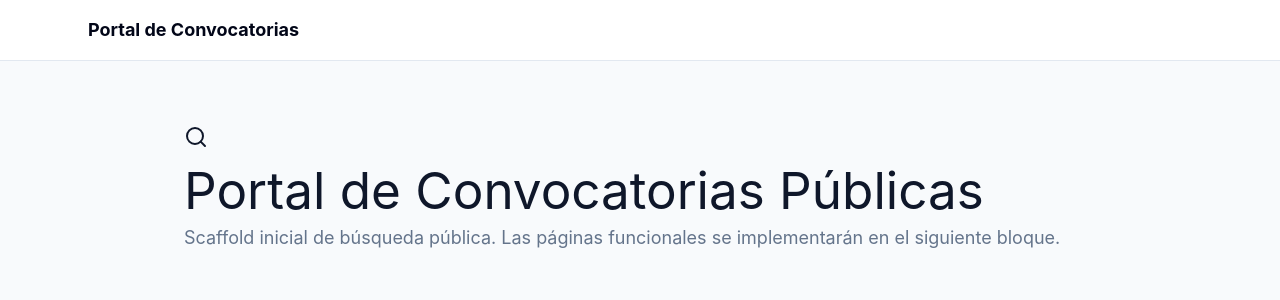
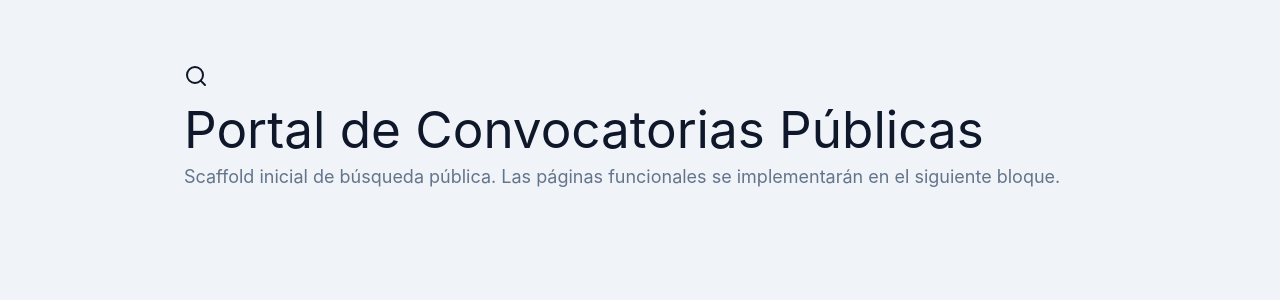
Before and after one commit to ariel5253/reto-ai-first-fase1, a React (Vite) app in the folder 06-code/frontend/: page / in a window 1280 px wide. Shown: the top 300 px of the page. Built offline with nearby package versions, Linux system fonts and the light colour scheme.

Commit message:
feat(ux): HU-019 — sidebar navigation + elevated metric cards

```diff
--- a/06-code/frontend/src/components/AppLayout.tsx
+++ b/06-code/frontend/src/components/AppLayout.tsx
@@ -1,13 +1,13 @@
-import { LogOut } from 'lucide-react';
+import { Bookmark, LayoutDashboard, LogOut, Search, Star } from 'lucide-react';
 import { Link, Outlet, useLocation, useNavigate } from 'react-router-dom';
 
 import { useAuthStore } from '../store/authStore';
 
 const navItems = [
-  { to: '/dashboard', label: 'Panel de control' },
-  { to: '/search', label: 'Buscar' },
-  { to: '/bookmarks', label: 'Convocatorias seguidas' },
-  { to: '/saved-searches', label: 'Búsquedas guardadas' },
+  { to: '/dashboard', label: 'Panel de control', icon: LayoutDashboard },
+  { to: '/search', label: 'Buscador', icon: Search },
+  { to: '/bookmarks', label: 'Seguidas', icon: Star },
+  { to: '/saved-searches', label: 'Guardadas', icon: Bookmark },
 ];
 
 export function AppLayout() {
@@ -22,39 +22,54 @@ export function AppLayout() {
   };
 
   return (
-    <div className="min-h-screen bg-slate-50">
-      <header className="border-b border-slate-200 bg-white">
-        <nav className="mx-auto flex max-w-6xl items-center justify-between px-6 py-4">
-          <Link to={token ? '/dashboard' : '/'} className="text-lg font-bold text-slate-950">
-            Portal de Convocatorias
+    <div className="min-h-screen bg-[#F0F4F8]">
+      {token && (
+        <aside className="fixed inset-y-0 left-0 z-40 flex w-72 flex-col bg-[#1E3A5F] text-white shadow-2xl">
+          <Link to="/dashboard" className="flex items-center gap-3 px-6 py-7 text-white">
+            <span className="flex h-11 w-11 items-center justify-center rounded-2xl bg-white/15 text-lg font-black shadow-inner">PC</span>
+            <span>
+              <span className="block text-sm font-extrabold uppercase tracking-[0.18em] text-blue-100">Portal</span>
+              <span className="block text-base font-bold leading-tight">Convocatorias</span>
+            </span>
           </Link>
-          <div className="flex items-center gap-4">
-            {token && (
-              <>
-                <div className="hidden items-center gap-3 md:flex">
+
+          <nav className="mt-4 grid gap-2 px-4">
             {navItems.map((item) => {
+              const Icon = item.icon;
               const isActive = pathname === item.to;
               return (
                 <Link
                   key={item.to}
                   to={item.to}
-                        className={`text-sm font-medium ${isActive ? 'text-blue-700' : 'text-slate-600 hover:text-slate-950'}`}
+                  className={`flex items-center gap-3 rounded-r-2xl border-l-4 px-4 py-3 text-sm font-bold transition ${
+                    isActive
+                      ? 'border-l-[#60A5FA] bg-white/15 text-white shadow-lg shadow-slate-950/10'
+                      : 'border-l-transparent text-blue-100 hover:bg-white/10 hover:text-white'
+                  }`}
                 >
+                  <Icon aria-hidden="true" size={20} />
                   {item.label}
                 </Link>
               );
             })}
-                </div>
-                <button type="button" className="button-secondary" onClick={handleLogout}>
-                  <LogOut aria-hidden="true" size={16} />
+          </nav>
+
+          <div className="mt-auto px-4 pb-6">
+            <button
+              type="button"
+              className="flex w-full items-center gap-3 rounded-2xl border border-white/15 bg-white/10 px-4 py-3 text-sm font-bold text-white transition hover:bg-white/20"
+              onClick={handleLogout}
+            >
+              <LogOut aria-hidden="true" size={20} />
               Cerrar sesión
             </button>
-              </>
+          </div>
+        </aside>
       )}
-          </div>
-        </nav>
-      </header>
+
+      <main className={token ? 'min-h-screen pl-72' : 'min-h-screen'}>
         <Outlet />
+      </main>
     </div>
   );
 }
--- a/06-code/frontend/src/styles/globals.css
+++ b/06-code/frontend/src/styles/globals.css
@@ -1,7 +1,7 @@
 @import "tailwindcss";
 
 :root {
-  --color-bg: #f8fafc;
+  --color-bg: #f0f4f8;
   --color-surface: #ffffff;
   --color-primary: #2563eb;
   --color-primary-foreground: #ffffff;
@@ -213,8 +213,9 @@ select {
   gap: 0.4rem;
   border: 1px solid #e2e8f0;
   border-radius: 1rem;
-  background: #f8fafc;
+  background: #ffffff;
   padding: 1rem;
+  box-shadow: 0 12px 30px rgb(15 23 42 / 8%);
 }
 
 .metric-card span {
```
Lines whose indentation alone changed are shown as unchanged.
